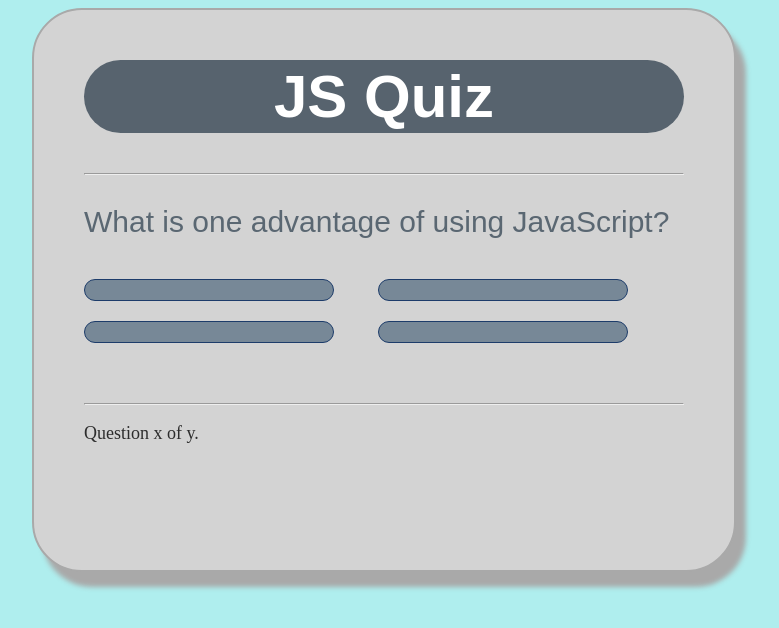
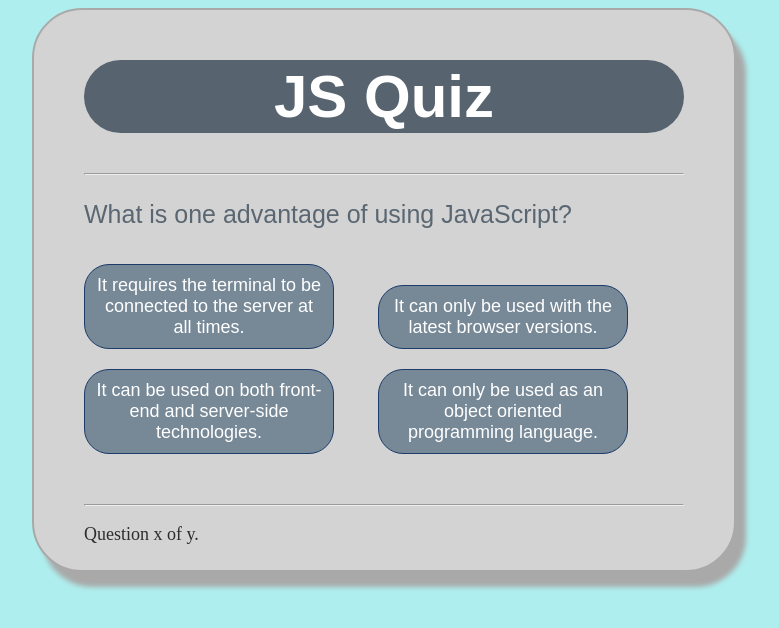
Before and after one commit to rangelz1/quizApp, a plain HTML site: page index.html in a window 1280 px wide. Shown: the whole page, without its empty margins (256-1035 px from the left). Drawn offline with nearby package versions, Linux system fonts and the light colour scheme.

Commit message:
Quiz choices and guesses are operational and some changes to style where done

```diff
--- a/css/style.css
+++ b/css/style.css
@@ -25,21 +25,21 @@ body {
 
 .grid #question {
 	font-family: sans-serif;
-	font-size: 30px;
+	font-size: 25px;
 	color: #5a6772;
 }
 
 .buttons {
-	margin-top: 30px;
+	margin-top: 25px;
 }
 
 #btn0, #btn1, #btn2, #btn3 {
 	background-color: #778897;
 	width: 250px;
-	font-size: 20px;
+	font-size: 18px;
 	color: #fff;
 	border: 1px solid #1d3c6a;
-	border-radius: 50px;
+	border-radius: 25px;
 	margin: 10px 40px 10px 0px;
 	padding: 10px 10px;
 }
--- a/index.html
+++ b/index.html
@@ -22,7 +22,7 @@
 			<button id="btn3"><span id="choice3"></span></button>
 		</div>
 
-		<hr style="margin-top: 50px">
+		<hr style="margin-top: 40px">
 		<footer>
 			<p id="progress">Question x of y.</p>
 		</footer>
--- a/js/app.js
+++ b/js/app.js
@@ -1,13 +1,36 @@
 //this function populates the question into the quiz
 function populate() {
 	if(quiz.isEnded()) {
-		//showScores();
+		showScores();
 	}
 	else {
 		//show question
 		var element = document.getElementById("question");
 		element.innerHTML = quiz.getQuestionIndex().text;
+
+		// show choices
+		var choices = quiz.getQuestionIndex().choices;
+		for(var i = 0; i< choices.length; i++) {
+			var element = document.getElementById("choice" + i);
+			element.innerHTML = choices[i];
+			guess("btn" + i, choices[i]);
+		}
 	}
+};
+
+function guess(id, guess){
+	var button = document.getElementById(id);
+	button.onclick = function() {
+		quiz.guess(guess);
+		populate();
+	}
+}
+
+function showScores() {
+	var gameOverHtml = "<h1>Result</h1>";
+		gameOverHtml = "<h2 id='score'> Your score: " + quiz.score + "</h2>";
+	var element = document.getElementById("quiz");
+	element.innerHTML = gameOverHtml;
 }
 
 //This variables recive the questions from
```
